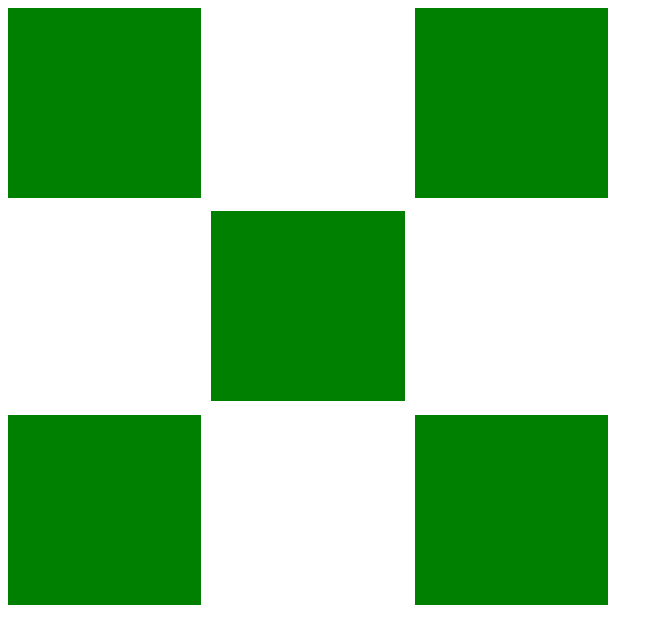
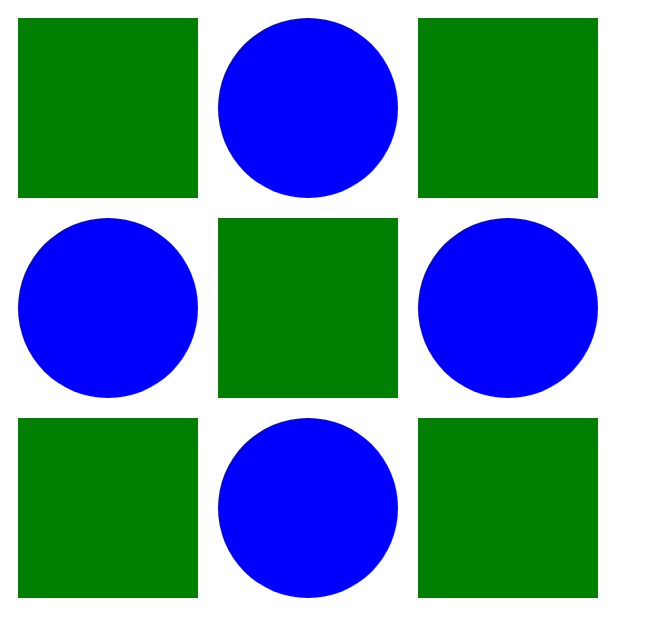
Before and after one commit to namanpancholi1998/Squares-and-Cirlces---CSS-Units-Responsive-Images-and-Videos-Orientation-Vi---8cwtr8rk0nlx, a plain HTML site: page index.html in a window 1280 px wide. Shown: the whole page, without its empty margins (0-663 px from the left). Drawn offline with Linux system fonts and the light colour scheme.

Commit message:
Update styles.css

```diff
--- a/styles.css
+++ b/styles.css
@@ -1,20 +1,64 @@
 .outer-square {
-  /* your css goes here */
+    background-color: white;
+
     width: 600px;
     height: 600px;
     display: grid;
-    grid-template-columns: 1fr 1fr 1fr;
-    grid-template-rows: 1fr 1fr 1fr;
-    gap: 10px;
+    grid-template-columns: repeat(3, 1fr);
+    grid-template-rows: repeat(3, 1fr);
+    /* gap: 10px; */
 }
+
 .inner-square {
-  /* your css goes here */
-    height: 190px;
+    margin: 10px;
+
     background-color: green;
 }
-.circle {
-  /* your css goes here */
-    height: 190px;
+
+.inner-circle {
+    margin: 10px;
+
     border-radius: 50%;
     background-color: blue;
 }
+
+/* .square1 {
+    grid-row: 1;
+    grid-column: 1;
+}
+.circle1 {
+    grid-row: 1;
+    grid-column: 2;
+} */
+
+/* .square2 {
+    grid-row: 1;
+    grid-column: 3;
+}
+.circle2 {
+    grid-row: 2;
+    grid-column: 1;
+} */
+
+/* .square3 {
+    grid-row: 2;
+    grid-column: 2;
+}
+.circle3 {
+    grid-row: 2;
+    grid-column: 3;
+} */
+
+/* .square4 {
+    grid-row: 3;
+    grid-column: 1;
+}
+.circle4 {
+    grid-row: 3;
+    grid-column: 2;
+} */
+
+/* .square5 {
+    grid-row: 3;
+    grid-column: 3;
+} */
```
